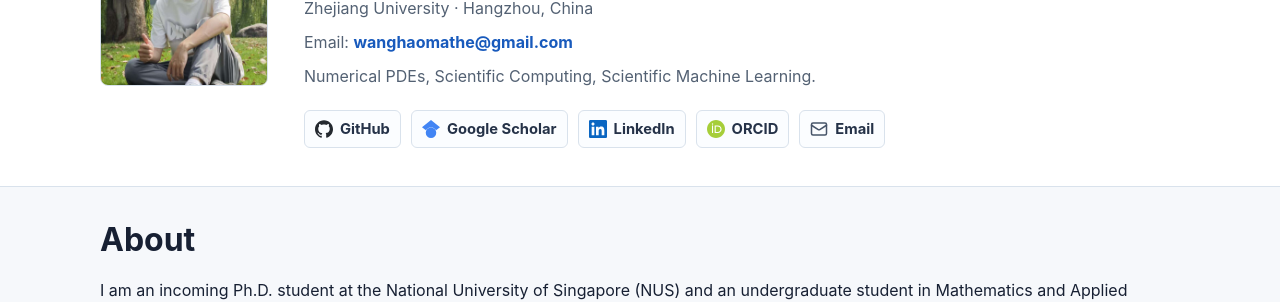
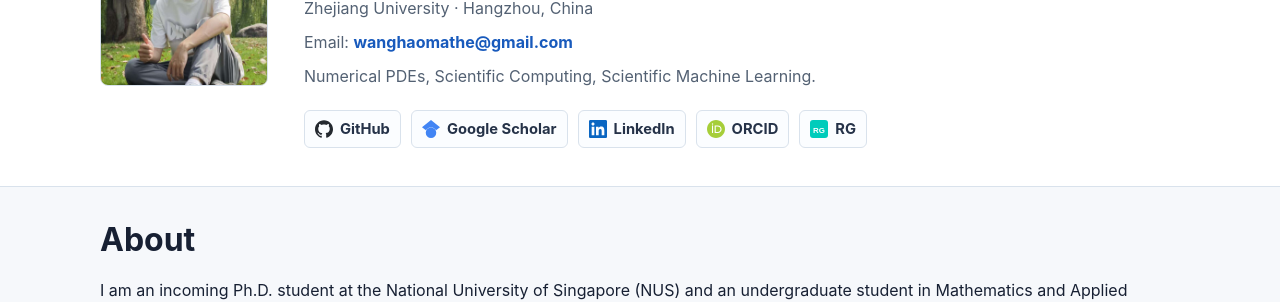
Before and after one commit to shanxue-w/shanxue-w.github.io, an MkDocs documentation site: the page built from docs/index.md, in a window 1280 px wide and 900 px high. Shown: the part 250-552 px from the top of the window. Built offline with MkDocs 1.6.1, drawn with Linux system fonts in a browser that asks for light colours.

Commit message:
Replace email social button with ResearchGate

```diff
--- a/mkdocs.yml
+++ b/mkdocs.yml
@@ -49,10 +49,11 @@ extra:
         icon: orcid
         icon_path: assets/icons/orcid.svg
         url: https://orcid.org/0009-0005-4075-897X
-      - label: Email
-        icon: email
-        icon_path: assets/icons/email.svg
-        url: mailto:wanghaomathe@gmail.com
+      - label: ResearchGate
+        display_label: RG
+        icon: researchgate
+        icon_path: assets/icons/researchgate.svg
+        url: https://www.researchgate.net/profile/Hao-Wang-619
   analytics:
     goatcounter: https://haowangmath.goatcounter.com/count
   seo:
--- a/overrides/base.html
+++ b/overrides/base.html
@@ -55,7 +55,7 @@
             {% for link in profile.links %}
               <a class="social-link" href="{{ link.url }}" aria-label="{{ link.label }}">
                 <img class="social-icon" src="{{ link.icon_path|url }}" alt="" aria-hidden="true" width="18" height="18">
-                <span>{{ link.label }}</span>
+                <span>{{ link.display_label or link.label }}</span>
               </a>
             {% endfor %}
           </div>
```
Also changed, not shown: docs/assets/icons/researchgate.svg (added), 1 other file.
